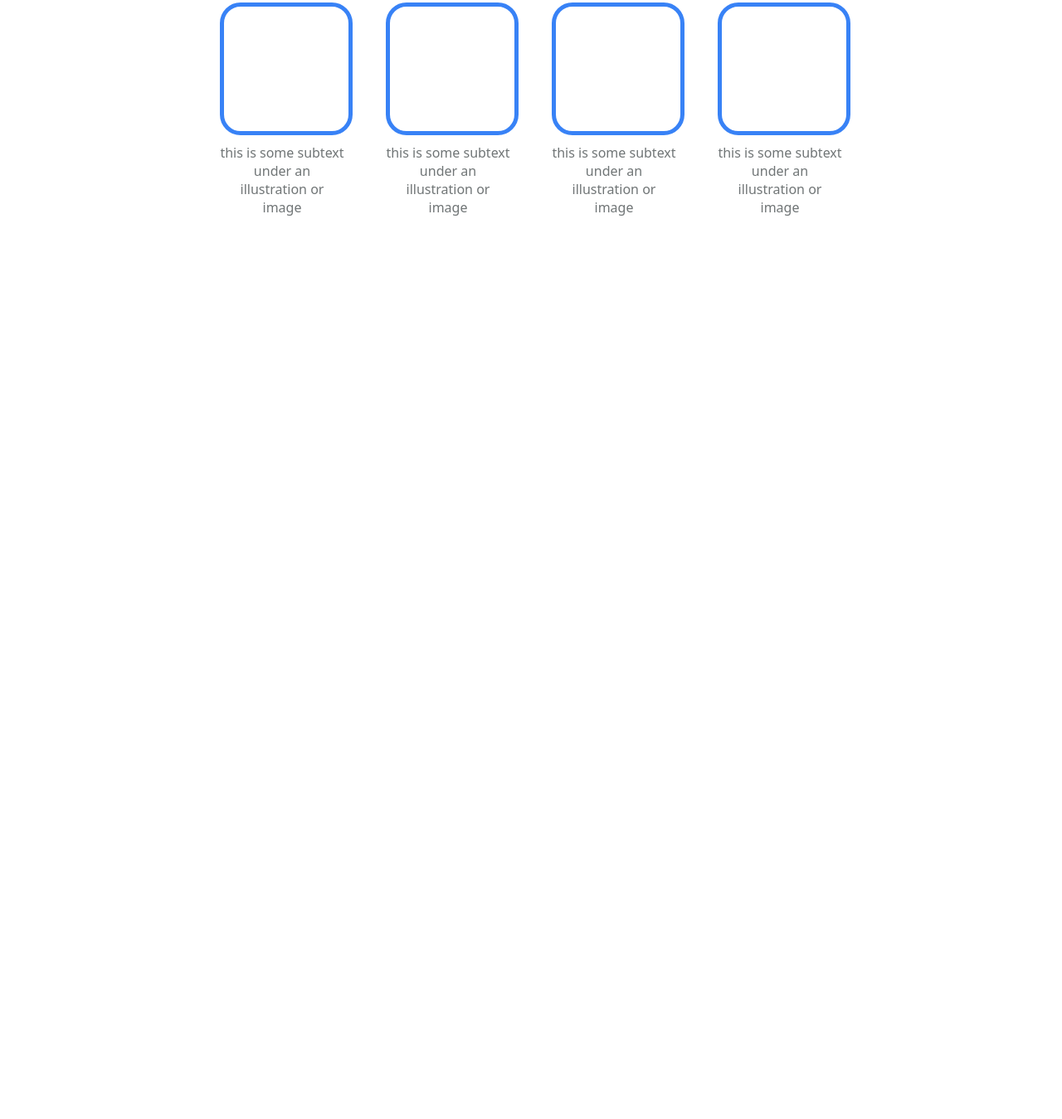
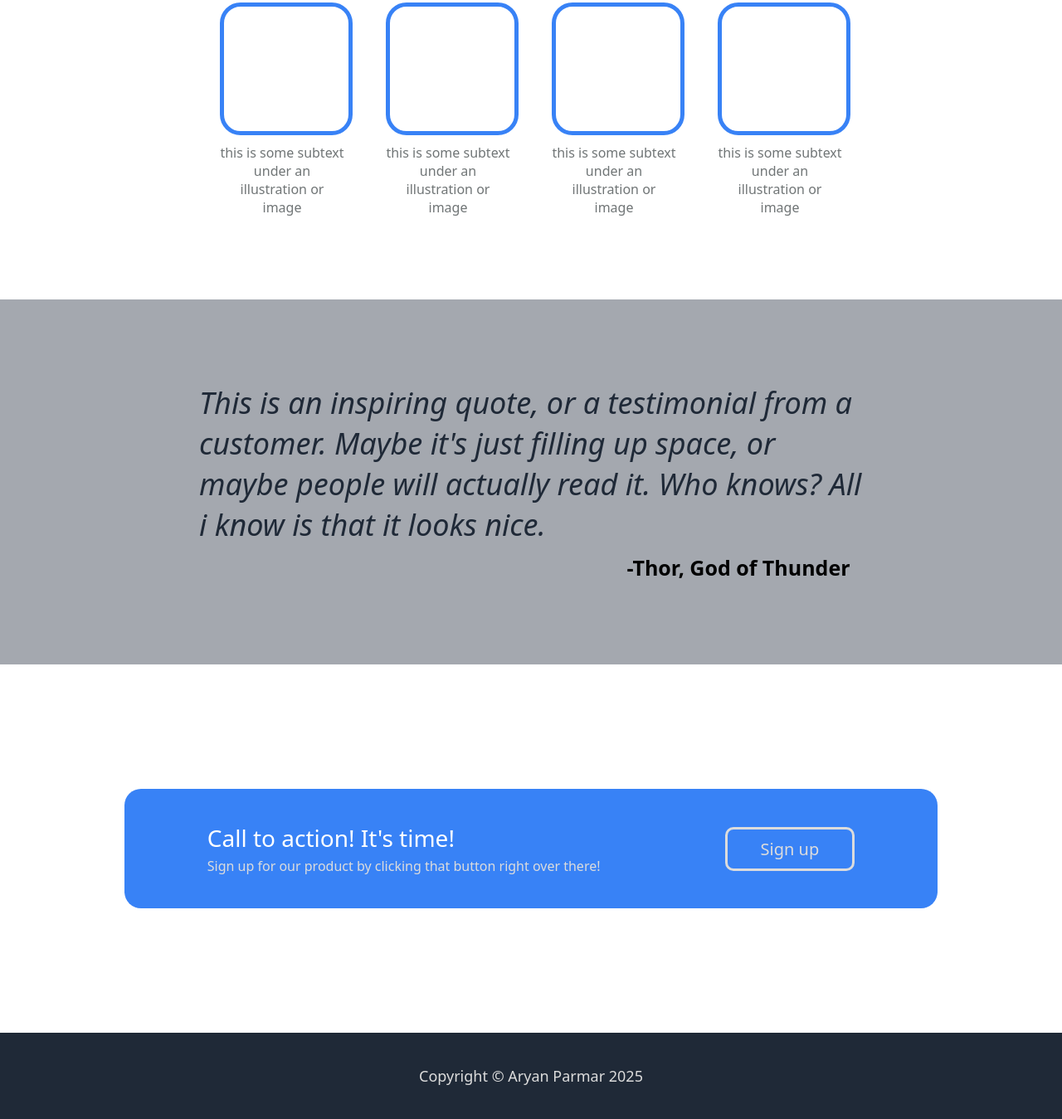
Before and after one commit to notaarryan/odin-landing-page, a plain HTML site: page index.html in a window 1280 px wide. Shown: the part 702-2051 px from the top of the page at 83% size. Before the commit the page ends 1063 px from the top, so only its background shows below. Drawn offline with Linux system fonts and the light colour scheme.

Commit message:
Project completed

```diff
--- a/index.html
+++ b/index.html
@@ -60,6 +60,27 @@
                 </div>
             </div>
         </div>
+
+        <div class="quote-container">
+            <div class="quote-text"><i>This is an inspiring quote, or a testimonial from a customer. Maybe it's just
+                    filling up space, or maybe people will actually read it. Who knows? All i know is that it looks
+                    nice.</i></div>
+            <div class="quote-author">-Thor, God of Thunder</div>
+        </div>
+    </div>
+
+    <div class="sign-up-container">
+        <div class="center">
+            <div class="sign-up-left">
+                <div class="sign-up-text">Call to action! It's time!</div>
+                <div class="sign-up-subtext">Sign up for our product by clicking that button right over there!</div>
+            </div>
+            <div class="sign-up-right"><button class="sign-up-button">Sign up</button></div>
+        </div>
+    </div>
+
+    <div class="footer">
+        Copyright &copy Aryan Parmar 2025
     </div>
 </body>
 
--- a/styles.css
+++ b/styles.css
@@ -38,13 +38,16 @@ body {
     display: flex;
     padding: 100px 100px 150px 100px;
     background-color: #1f2937;
+    justify-content: center;
     gap: 40px;
 }
 
 .left {
+    display: flex;
+    flex-direction: column;
     width: 450px;
-    margin-left: 140px;
 }
+
 
 .main-title {
     font-size: 48px;
@@ -61,10 +64,12 @@ body {
 .sign-up {
     background-color: #3882F6;
     color: white;
+    width: 120px;
     font-size: 18px;
     padding: 10px 40px;
     border: none;
     border-radius: 10px;
+    flex-basis: auto;
 }
 
 .right {
@@ -74,6 +79,7 @@ body {
     width: 500px;
     color: gainsboro;
     background-color: rgb(112, 117, 118);
+    min-width: 300px;
 }
 
 .info {
@@ -113,3 +119,80 @@ body {
 .info-text {
     color: rgb(112, 117, 118);
 }
+
+.quote-container {
+    background-color: rgb(164, 168, 175);
+    display: flex;
+    padding: 100px 0 100px 0px;
+    flex-direction: column;
+    justify-content: center;
+    align-items: center;
+}
+
+.quote-text {
+    font-size: 36px;
+    color: #1f2937;
+    width: 800px;
+}
+
+.quote-author {
+    font-weight: bold;
+    font-size: 25px;
+    margin-top: 10px;
+    margin-left: 500px;
+}
+
+.sign-up-container {
+    display: flex;
+    justify-content: center;
+    align-items: center;
+    padding: 150px 0px 150px 0px;
+}
+
+.center {
+    display: flex;
+    justify-content: center;
+    align-items: center;
+    gap: 150px;
+    border-radius: 20px;
+    background-color: #3882F6;
+    padding: 40px 100px 40px 100px;
+}
+
+.sign-up-left {
+    min-width: 200px;
+}
+
+.sign-up-text {
+    color: white;
+    font-size: 28px;
+    margin-bottom: 4px;
+}
+
+.sign-up-subtext {
+    color: gainsboro;
+}
+
+.sign-up-right {
+    flex-shrink: 0;
+}
+
+.sign-up-button {
+    background-color: #3882F6;
+    color: gainsboro;
+    border: solid;
+    font-size: 20px;
+    border-color: gainsboro;
+    padding: 10px 40px 10px 40px;
+    border-radius: 10px;
+}
+
+.footer {
+    background-color: #1f2937;
+    color: gainsboro;
+    display: flex;
+    justify-content: center;
+    align-items: center;
+    padding: 40px 0px 40px 0px;
+    font-size: 18px;
+}
```
